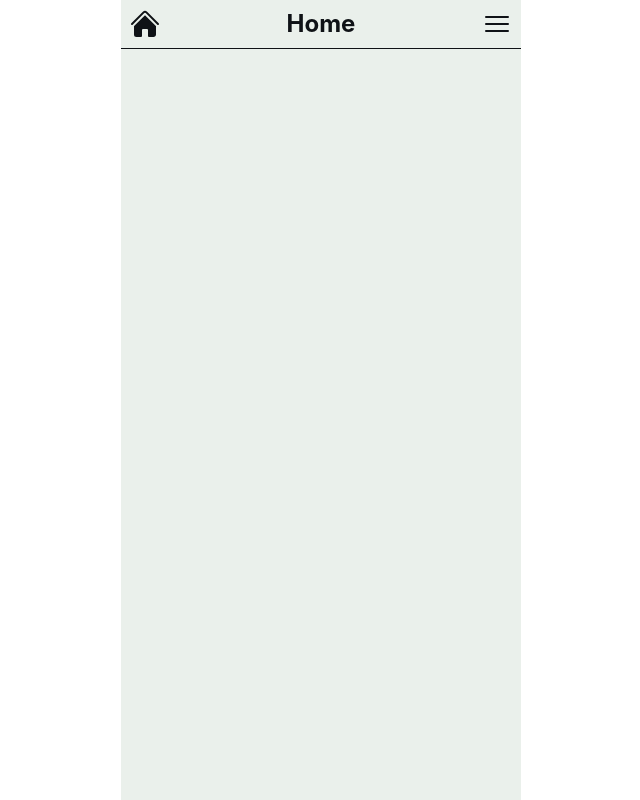
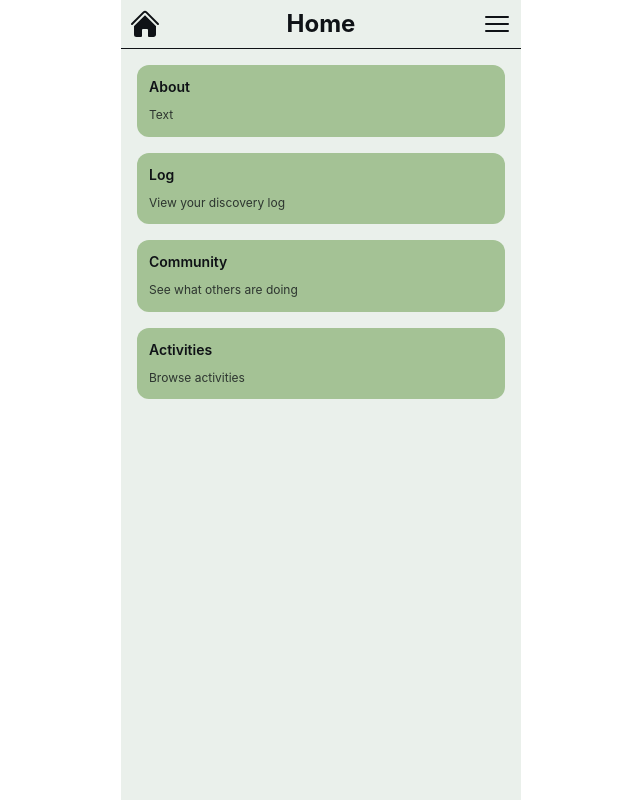
Before and after one commit to faas-bsu-26/GroupOne_ProjectTwo, a React (Vite) app: page / in a window 1280 px wide. Shown: the whole page, without its empty margins (319-959 px from the left). Built offline with nearby package versions, Linux system fonts and the light colour scheme.

Commit message:
home page

```diff
--- /dev/null
+++ b/src/components/HomeCards.jsx
@@ -0,0 +1,19 @@
+export default function HomeCard({ name, info, onClick }) {
+    return (
+        <div
+            onClick={onClick}
+            className={`bg-home-card-light dark:bg-home-card-dark rounded-xl p-3 flex flex-col gap-2
+            ${onClick ? "cursor-pointer hover:opacity-80 transition" : ""}`}
+        >
+            <div className="flex items-center justify-between">
+                <span className="font-semibold text-text-light dark:text-text-dark text-sm">
+                    {name}
+                </span>
+            </div>
+
+            <div className="text-xs text-text-light dark:text-text-dark opacity-80 leading-relaxed">
+                {info}
+            </div>
+        </div>
+    );
+}
--- a/src/pages/Home.jsx
+++ b/src/pages/Home.jsx
@@ -1,9 +1,41 @@
 import Title from "../components/Title";
+import HomeCard from "../components/HomeCards";
+import { useNavigate } from "react-router-dom";
 
 export default function Home() {
+	const navigate = useNavigate();
+
 	return (
-		<div className="mx-auto min-h-screen flex flex-col max-w-100 bg-background-light text-text-dark dark:bg-background-dark dark:text-text-light">
-			<Title title="Home" />
-		</div>
+        <div className="mx-auto min-h-screen flex flex-col max-w-100 bg-background-light text-text-dark dark:bg-background-dark dark:text-text-light">
+            <Title title="Home" />
+
+            <div className="p-4 flex flex-col gap-4">
+
+                <HomeCard
+                    name="About"
+                    info="Text"
+                />
+
+                <HomeCard
+                    name="Log"
+                    info="View your discovery log"
+                    onClick={() => navigate("/log")}
+                />
+
+                <HomeCard
+                    name="Community"
+                    info="See what others are doing"
+                    onClick={() => navigate("/community")}
+                />
+
+                <HomeCard
+                    name="Activities"
+                    info="Browse activities"
+                    onClick={() => navigate("/activities")}
+                />
+
+            </div>
+        </div>
+
 	);
 }
```
